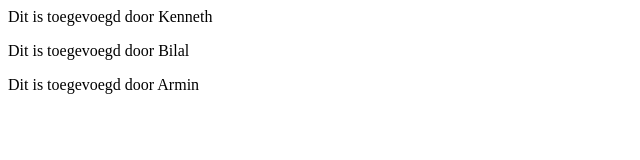
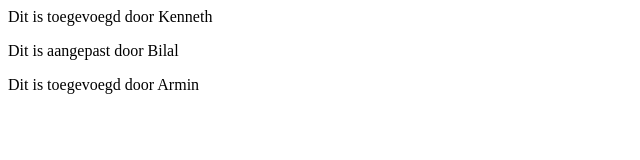
Before and after one commit to Bilal-Lahssini/TestOefening-klas, a plain HTML site: page index.html in a window 1280 px wide. Shown: the full height of the page, 0-640 px from the left. Drawn offline with Linux system fonts and the light colour scheme.

Commit message:
kenneth 2

```diff
--- a/index.html
+++ b/index.html
@@ -7,7 +7,7 @@
 </head>
 <body>
     <p>Dit is toegevoegd door Kenneth</p>
-    <p>Dit is toegevoegd door Bilal</p>
+    <p>Dit is aangepast door Bilal</p>
     <p>Dit is toegevoegd door Armin</p>
 </body>
 </html>
```
